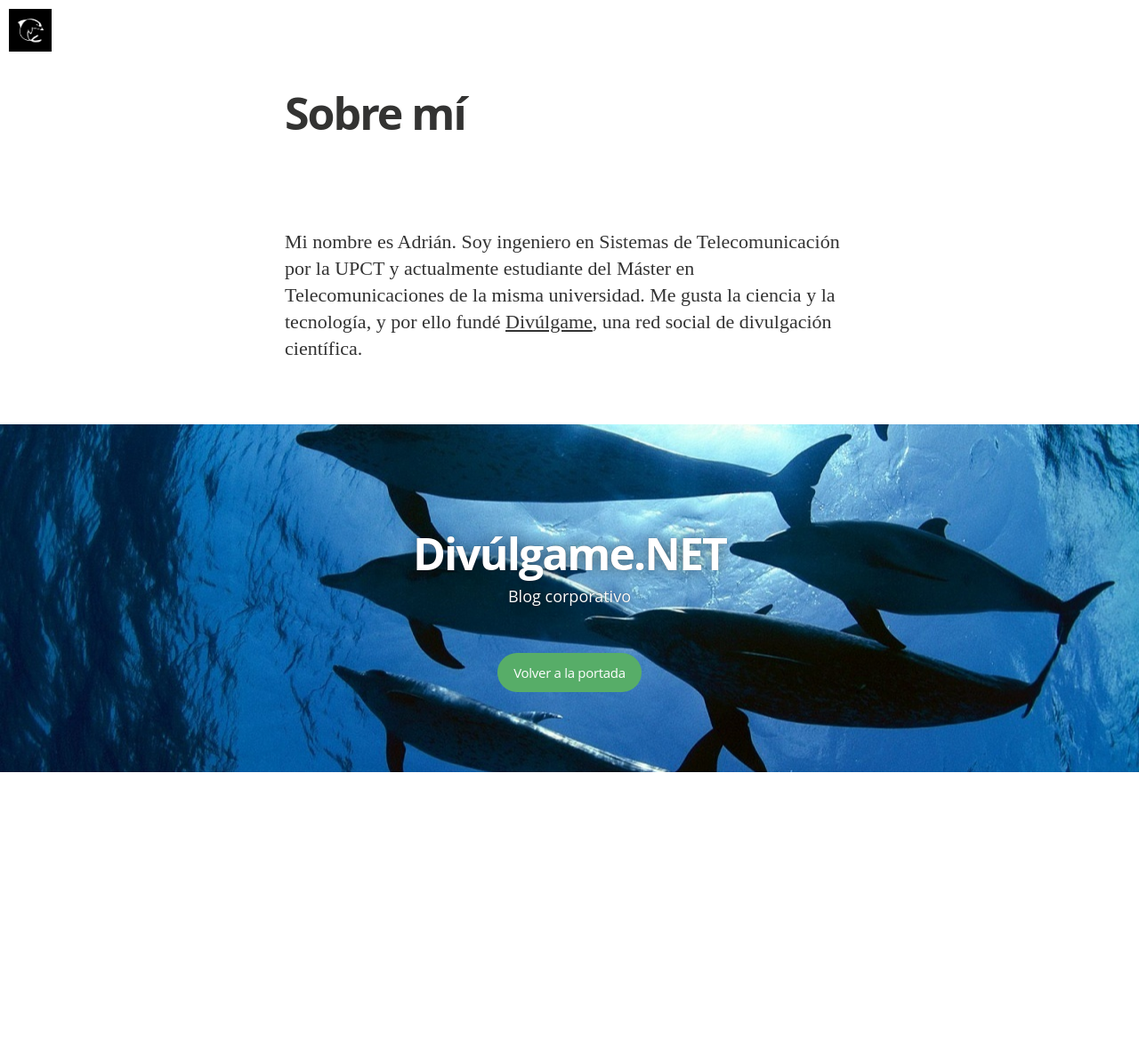
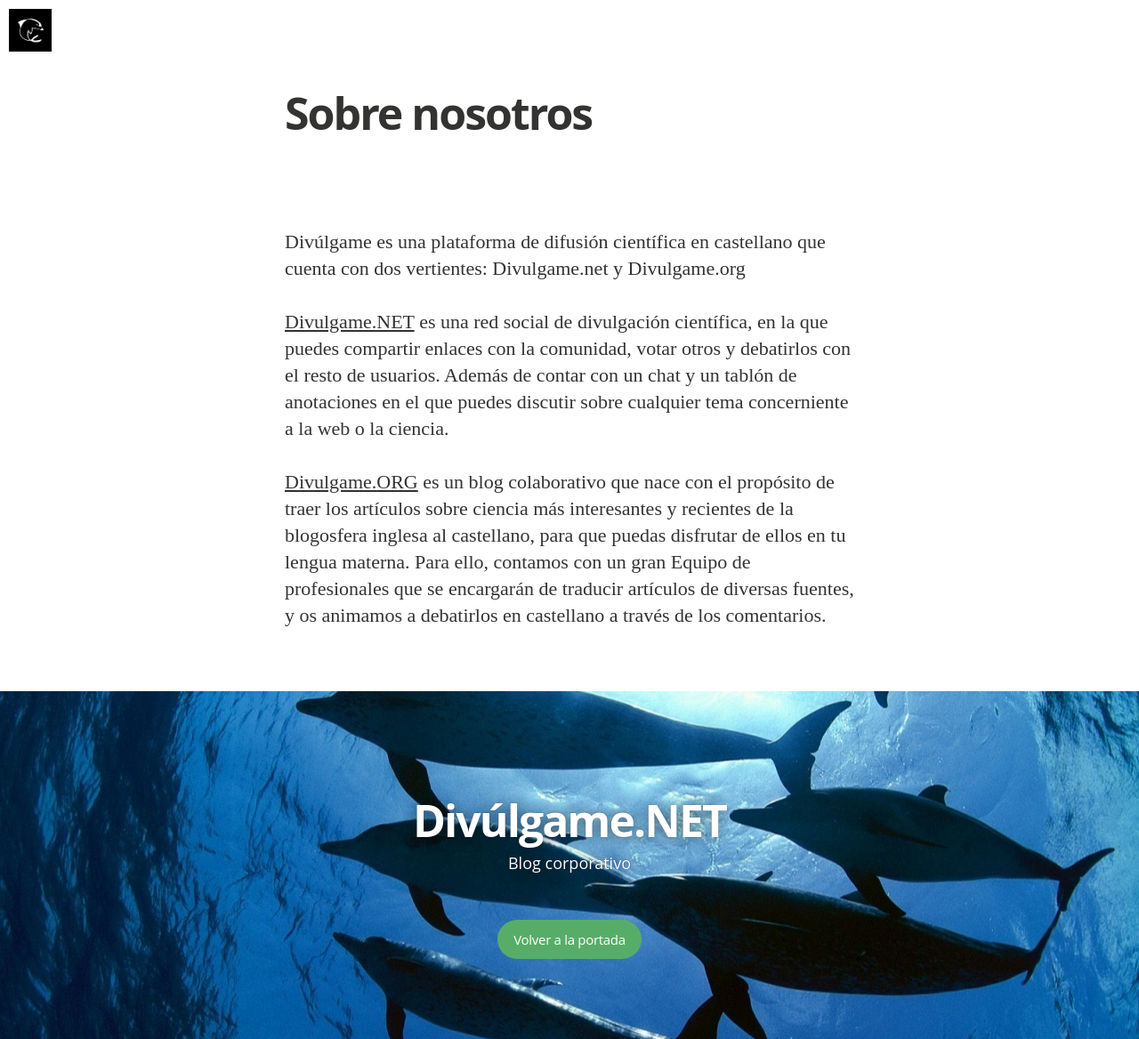
Before and after one commit to adrianmugnoz/adrianmugnoz.github.com.antiguo, a Jekyll site: the page built from about.md, in a window 1280 px wide. Shown: the whole page at 89% size. Built offline with Jekyll 4.4.1, drawn with Linux system fonts in a browser that asks for light colours; nearby versions of some CDN libraries; some web fonts are replaced; Markdown is read by kramdown in place of the engine named in the settings; before the commit the page ends 900 px from its top, so only the background shows below that.

Commit message:
Update about.md

```diff
--- a/about.md
+++ b/about.md
@@ -1,8 +1,13 @@
 ---
 layout: page
-title: Sobre mí
-permalink: /sobre-mi/
+title: Sobre nosotros
+permalink: /sobre-nosotros/
 published: true
 ---
 
-Mi nombre es Adrián. Soy ingeniero en Sistemas de Telecomunicación por la UPCT y actualmente estudiante del Máster en Telecomunicaciones de la misma universidad. Me gusta la ciencia y la tecnología, y por ello fundé [Divúlgame](http://www.divulgame.net), una red social de divulgación científica.
+Divúlgame es una plataforma de difusión científica en castellano que cuenta con dos vertientes: Divulgame.net y Divulgame.org
+
+[Divulgame.NET](http://divulgame.net) es una red social de divulgación científica, en la que puedes compartir enlaces con la comunidad, votar otros y debatirlos con el resto de usuarios. Además de contar con un chat y un tablón de anotaciones en el que puedes discutir sobre cualquier tema concerniente a la web o la ciencia.
+
+[Divulgame.ORG](http://divulgame.org) es un blog colaborativo que nace con el propósito de traer los artículos sobre ciencia más interesantes y recientes de la blogosfera inglesa al castellano, para que puedas disfrutar de ellos en tu lengua materna.
+Para ello, contamos con un gran Equipo de profesionales que se encargarán de traducir artículos de diversas fuentes, y os animamos a debatirlos en castellano a través de los comentarios.
```
